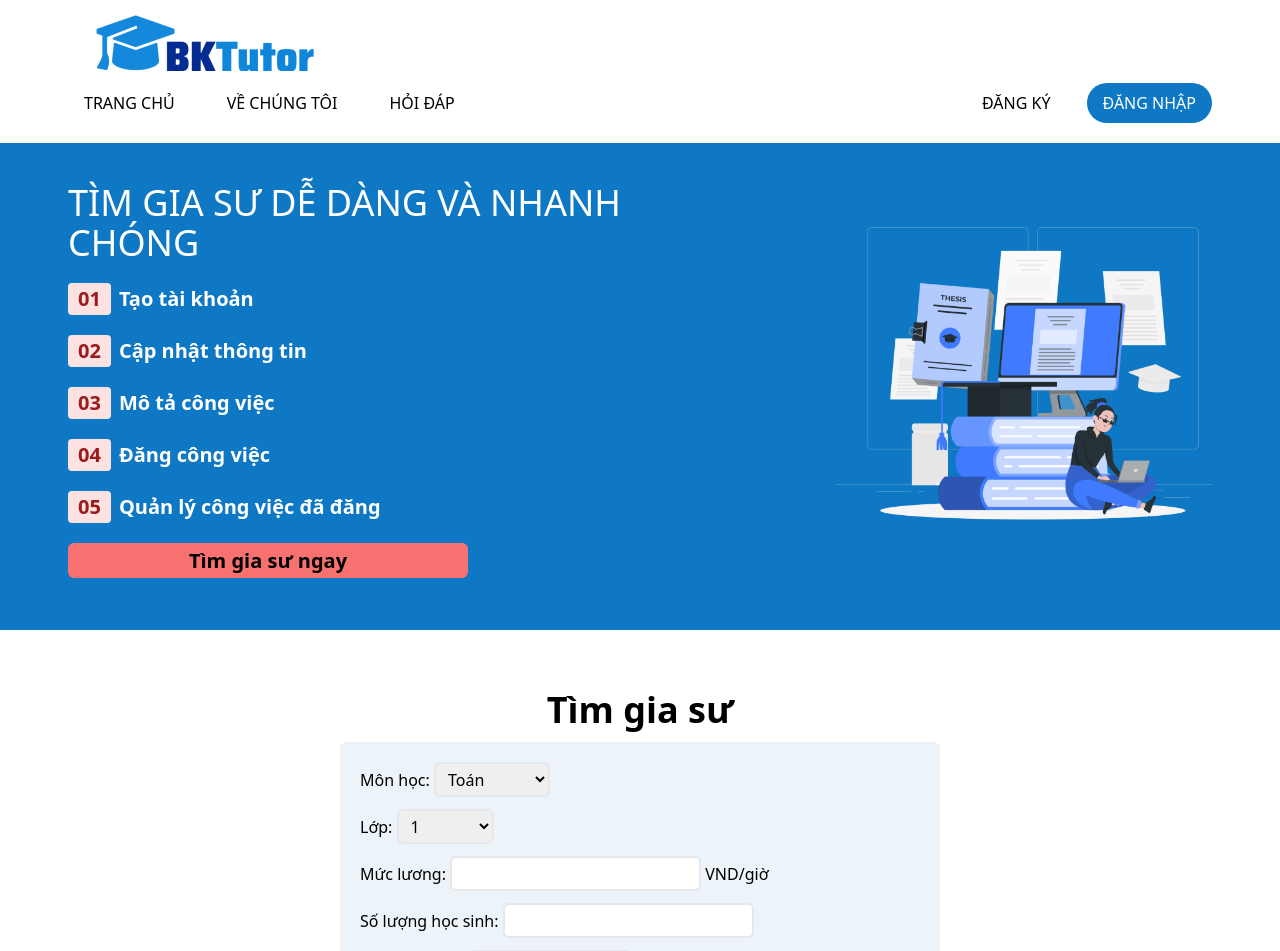
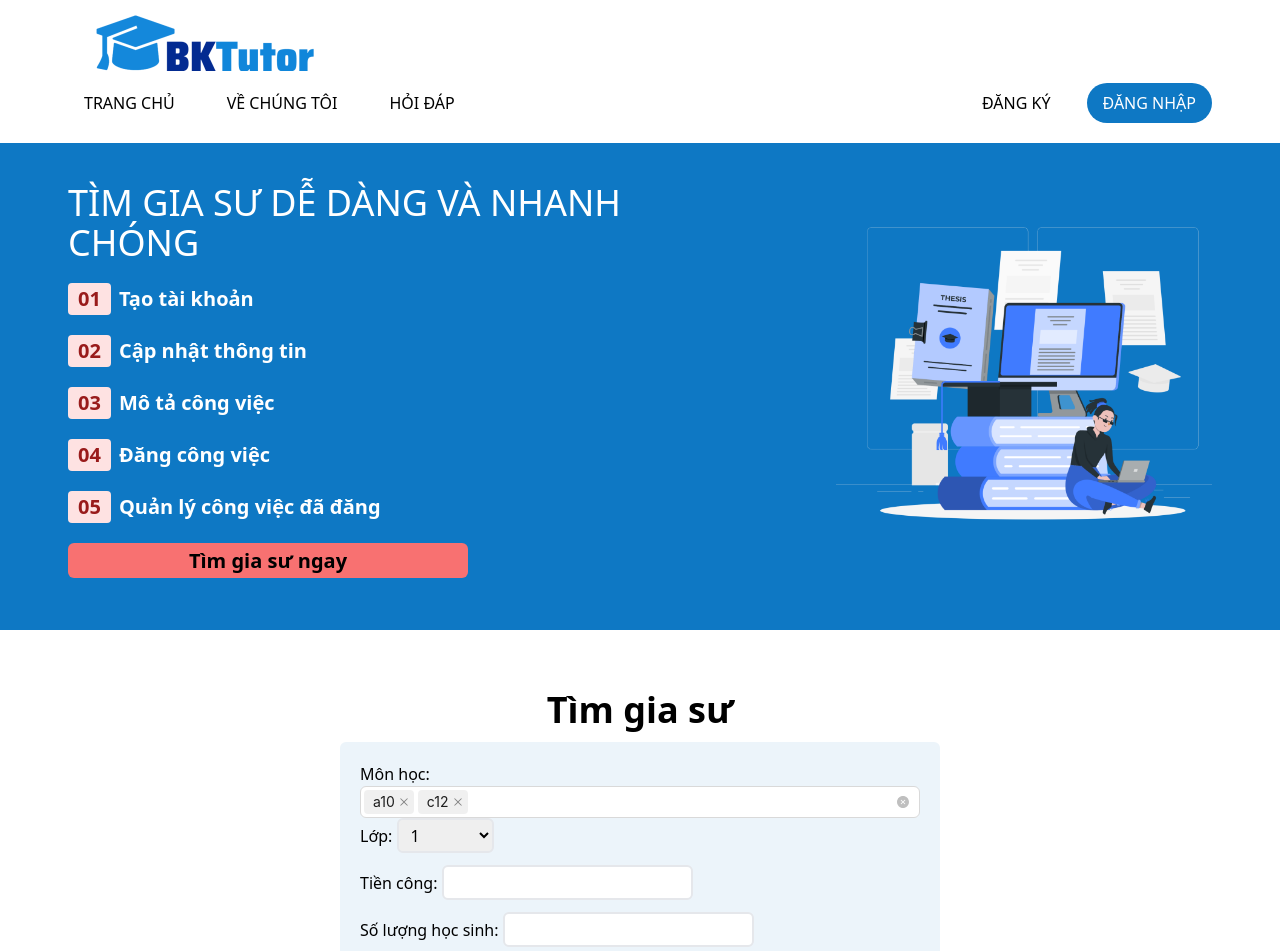
Before and after one commit to chituenguyen/ThuongMaiDienTu, a React (Vite) app: page /find-tutor in a window 1280 px wide. Shown: the top 951 px of the page. Built offline with nearby package versions, Linux system fonts and the light colour scheme; a web font is replaced by a local one.

Commit message:
basic form

```diff
--- a/package.json
+++ b/package.json
@@ -15,6 +15,7 @@
     "antd": "^5.0.5",
     "axios": "^1.2.1",
     "i": "^0.3.7",
+    "jquery": "^3.6.2",
     "moment": "^2.29.4",
     "npm": "^9.1.1",
     "react": "^18.2.0",
--- a/src/components/parent/FindTutorForm.jsx
+++ b/src/components/parent/FindTutorForm.jsx
@@ -1,6 +1,23 @@
 import React from "react";
 import { useState } from "react";
-import DatePicker from "react-datepicker";
+import { PlusOutlined } from "@ant-design/icons";
+import {
+  Form,
+  Input,
+  Button,
+  Radio,
+  Select,
+  Cascader,
+  DatePicker,
+  InputNumber,
+  TreeSelect,
+  Switch,
+  Checkbox,
+  Upload,
+} from "antd";
+
+const { RangePicker } = DatePicker;
+const { TextArea } = Input;
 
 const FindTutorForm = () => {
   const [inputs, setInputs] = useState({});
@@ -34,6 +51,10 @@ const FindTutorForm = () => {
     setInputs((values) => ({ ...values, [name]: value }));
   };
 
+  const handleSelectChange = (value) => {
+    console.log(`selected ${value}`);
+  };
+
   const handleSubmit = (event) => {
     event.preventDefault();
     console.log(inputs);
@@ -49,7 +70,7 @@ const FindTutorForm = () => {
         >
           <label>
             Môn học:<span>&nbsp;</span>
-            <select
+            {/* <select
               className="h-[35px] mb-3 rounded-md px-2 border-2 text-black"
               name="subject"
               value={inputs.subject}
@@ -58,7 +79,18 @@ const FindTutorForm = () => {
               {subjects.map((subject) => {
                 return <option value={subject.value}>{subject.name}</option>;
               })}
-            </select>
+            </select> */}
+            <Select
+              mode="multiple"
+              allowClear
+              style={{
+                width: "100%",
+              }}
+              placeholder="Please select"
+              defaultValue={["a10", "c12"]}
+              onChange={handleSelectChange}
+              options={subjects}
+            />
           </label>
           <label>
             Lớp:<span>&nbsp;</span>
@@ -75,7 +107,7 @@ const FindTutorForm = () => {
           </label>
 
           <label>
-            Mức lương:<span>&nbsp;</span>
+            Tiền công:<span>&nbsp;</span>
             <input
               className="h-[35px] mb-3 rounded-md px-2 border-2 text-black"
               type="number"
@@ -83,15 +115,15 @@ const FindTutorForm = () => {
               value={inputs.salary || ""}
               onChange={handleChange}
             />
-            <span>&nbsp;</span>VND/giờ
+            <span>&nbsp;</span>
           </label>
           <label>
             Số lượng học sinh:<span>&nbsp;</span>
             <input
               className="h-[35px] mb-3 rounded-md px-2 border-2 text-black"
               type="number"
-              name="quantity"
-              value={inputs.quantity || ""}
+              name="numberOfStudent"
+              value={inputs.numberOfStudent || ""}
               onChange={handleChange}
             />
           </label>
--- a/src/components/parent/ParentClass.jsx
+++ b/src/components/parent/ParentClass.jsx
@@ -33,6 +33,8 @@ import { useState, useEffect } from "react";
 import axios from "axios";
 import { API_URL } from "../../constants/common";
 import Applicant from "./Applicant";
+import { useSelector } from "react-redux";
+import { roleIdSelector } from "../../redux/selectors";
 
 const { Panel } = Collapse;
 
@@ -51,6 +53,8 @@ const ParentClass = ({
   openConfirmModal,
   setcurrentTutorInfo,
 }) => {
+  const roleID = useSelector(roleIdSelector);
+  console.log(roleID);
   const [currentStatus, setCurrentStatus] = useState(status);
   const [isLoading, setIsLoading] = useState(true);
   const [applicantList, setApplicantList] = useState([]);
@@ -96,9 +100,19 @@ const ParentClass = ({
   };
 
   const cancelCourse = (e) => {
-    // TODO: call api
-
-    message.success(`Hủy khóa thành công ${courseId}`);
+    axios
+      .delete(`${API_URL}/course/delete-course-by-customer`, {
+        data: {
+          data: {
+            _id: courseId,
+            customer: roleID,
+          },
+        },
+      })
+      .then((res) => {
+        setCurrentStatus("CANCEL");
+        message.success(`Hủy khóa thành công ${courseId}`);
+      });
   };
 
   return (
@@ -400,7 +414,7 @@ const ParentClass = ({
 
           {(currentStatus === "FINISH" || currentStatus === "CANCEL") && (
             <Button
-              className="mt-2 bg-red-400 font-bold"
+              className="mt-2 bg-[#2286da] font-bold"
               icon={<DollarCircleFilled style={{ verticalAlign: "middle" }} />}
             >
               Xem đánh giá
--- a/src/components/parent/ParentClassList.jsx
+++ b/src/components/parent/ParentClassList.jsx
@@ -8,7 +8,7 @@ import axios from "axios";
 import { API_URL } from "../../constants/common";
 
 const ParentClassList = () => {
-  const userId = useSelector(roleIdSelector);
+  const roleID = useSelector(roleIdSelector);
   const [isLoading, setIsloading] = useState(true);
   const [isInfoOpen, setOpen] = useState(false);
   const [isConfirmOpen, setIsConfirmOpen] = useState(false);
@@ -18,7 +18,7 @@ const ParentClassList = () => {
   useEffect(() => {
     (async () => {
       const response = await axios.get(
-        `${API_URL}/course/get-list-course?id=${userId}`
+        `${API_URL}/course/get-list-course?id=${roleID}`
       );
       setCourseList(response?.data);
       setIsloading(false);
```
Also changed, not shown: 1 other file (tests, documents, lock files or other folders).
